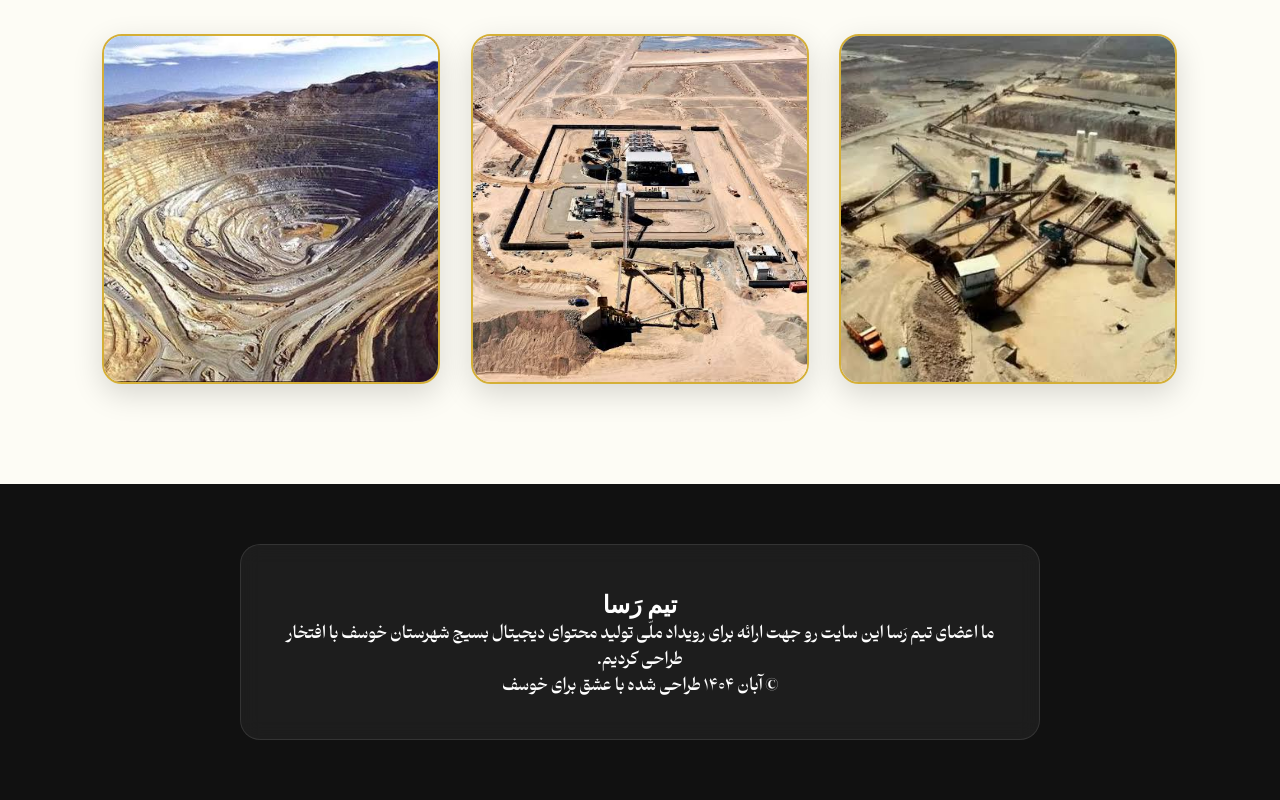
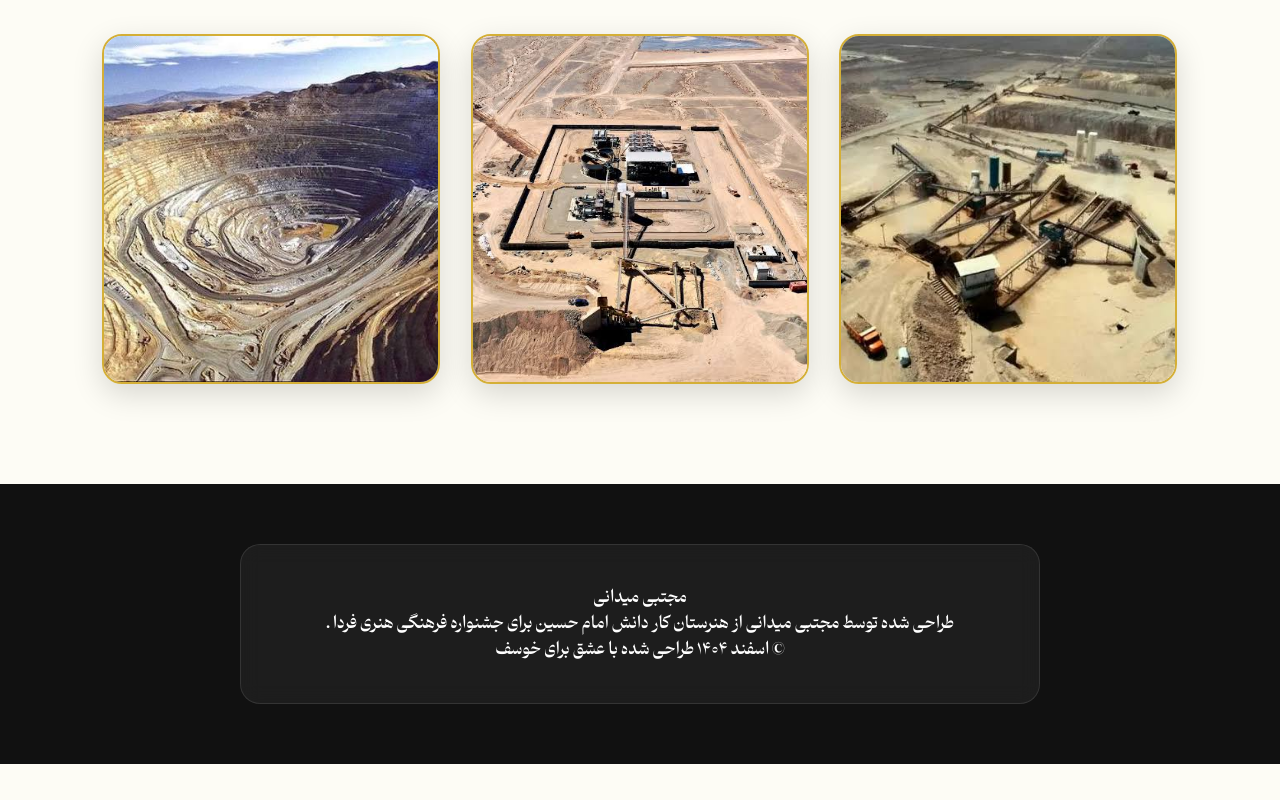
Before and after one commit to MGnoies12/Khoosf-web, a plain HTML site: page index.html in a window 1280 px wide. Shown: the part 4895-5695 px from the top of the page. After the commit the page ends 5659 px from the top, so only its background shows below. Drawn offline with nearby package versions, Linux system fonts and the light colour scheme; a web font is replaced by a local one.

Commit message:
Update index.html

```diff
--- a/index.html
+++ b/index.html
@@ -148,9 +148,9 @@
 
     <footer id="about">
         <div class="footer-content glass-card" data-aos="fade-up">
-            <h2>تیم رَسا</h2>
-            <p>ما اعضای تیم رَسا این سایت رو جهت ارائه برای رویداد ملّی تولید محتوای دیجیتال بسیج شهرستان خوسف با افتخار طراحی کردیم.</p>
-            <p class="copy">©  آبان ۱۴۰۴ طراحی شده با عشق برای خوسف</p>
+            <h2></h2> مجتبی میدانی  </h2>
+            <p>طراحی شده توسط مجتبی میدانی از هنرستان کار دانش امام حسین برای جشنواره فرهنگی هنری فردا .</p>
+            <p class="copy">©  اسفند ۱۴۰۴ طراحی شده با عشق برای خوسف</p>
         </div>
     </footer>
 
```
